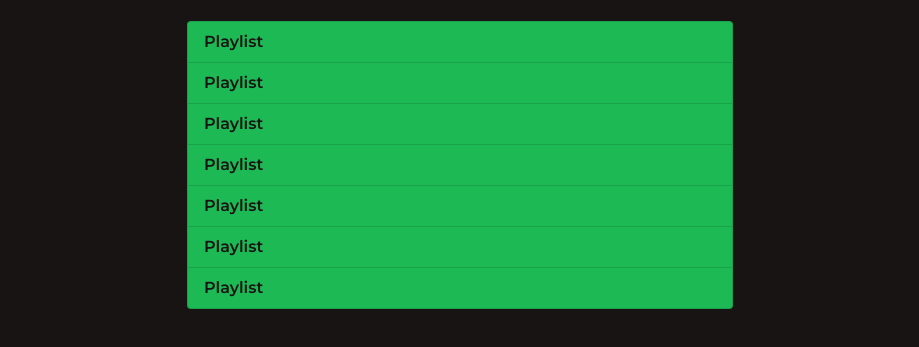
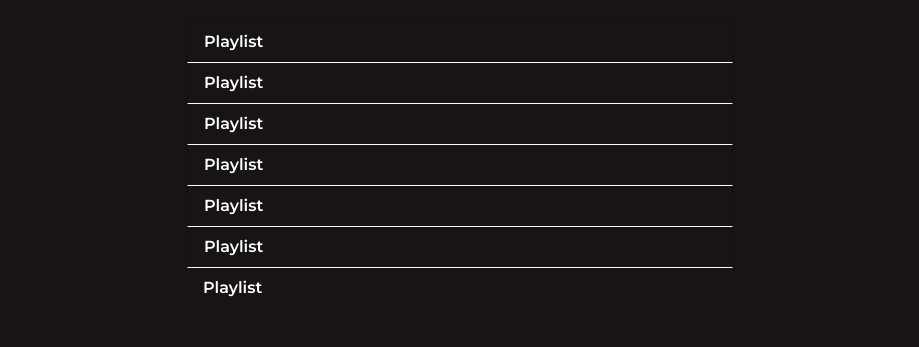
Before and after one commit to ankushchalla/Shuffle-Playlists, a website: page public/playlists.html in a window 1280 px wide. Shown: the part 147-494 px from the top of the page, without its empty margins (180-1099 px from the left). Drawn offline with nearby package versions, Linux system fonts and the light colour scheme.

Commit message:
Adding css to list.

```diff
--- a/public/playlists.html
+++ b/public/playlists.html
@@ -20,13 +20,13 @@
         <div class="row d-flex justify-content-center mt-3">
             <div class="col-6">
                 <ul class="list-group">
-                    <button type="button" , class="list-group-item list-group-item-action">Playlist</button>
-                    <button type="button" , class="list-group-item list-group-item-action">Playlist</button>
-                    <button type="button" , class="list-group-item list-group-item-action">Playlist</button>
-                    <button type="button" , class="list-group-item list-group-item-action">Playlist</button>
-                    <button type="button" , class="list-group-item list-group-item-action">Playlist</button>
-                    <button type="button" , class="list-group-item list-group-item-action">Playlist</button>
-                    <button type="button" , class="list-group-item list-group-item-action">Playlist</button>
+                    <li class="list-group-item list-group-item-action">Playlist</li>
+                    <li class="list-group-item list-group-item-action">Playlist</li>
+                    <li class="list-group-item list-group-item-action">Playlist</li>
+                    <li class="list-group-item list-group-item-action">Playlist</li>
+                    <li class="list-group-item list-group-item-action">Playlist</li>
+                    <li class="list-group-item list-group-item-action">Playlist</li>
+                    <li class="list-group-item list-group-item-action" id="last">Playlist</li>
                 </ul>
             </div>
         </div>
@@ -37,6 +37,15 @@
     <script src="https://cdn.jsdelivr.net/npm/bootstrap@5.0.0-beta1/dist/js/bootstrap.bundle.min.js"
         integrity="sha384-ygbV9kiqUc6oa4msXn9868pTtWMgiQaeYH7/t7LECLbyPA2x65Kgf80OJFdroafW"
         crossorigin="anonymous"></script>
+
+    <script src="https://code.jquery.com/jquery-3.5.1.min.js"
+        integrity="sha256-9/aliU8dGd2tb6OSsuzixeV4y/faTqgFtohetphbbj0=" crossorigin="anonymous"></script>
+
+    <script>
+        $('.list-group-item').click(function () {
+            $(this).toggleClass("chosen");
+        });
+    </script>
 </body>
 
 </html>
--- a/public/styles/playlists.css
+++ b/public/styles/playlists.css
@@ -11,10 +11,22 @@ h1 {
 
 .list-group-item {
     font-family: 'Montserrat', sans-serif;
-    background-color: #1DB954;
-    color: #191414;
+    background-color: #191414;
+    color: white;
+    border-bottom: 1px solid white;
+    outline: none;
 }
 
 .list-group-item:hover {
-    background-color: white
+    background-color: #1DB954;
+    color: white;
 }
+
+#last {
+    border: 0px;
+}
+
+.chosen, .chosen:hover {
+    background-color: white;
+    color: #191414;
+}
```
